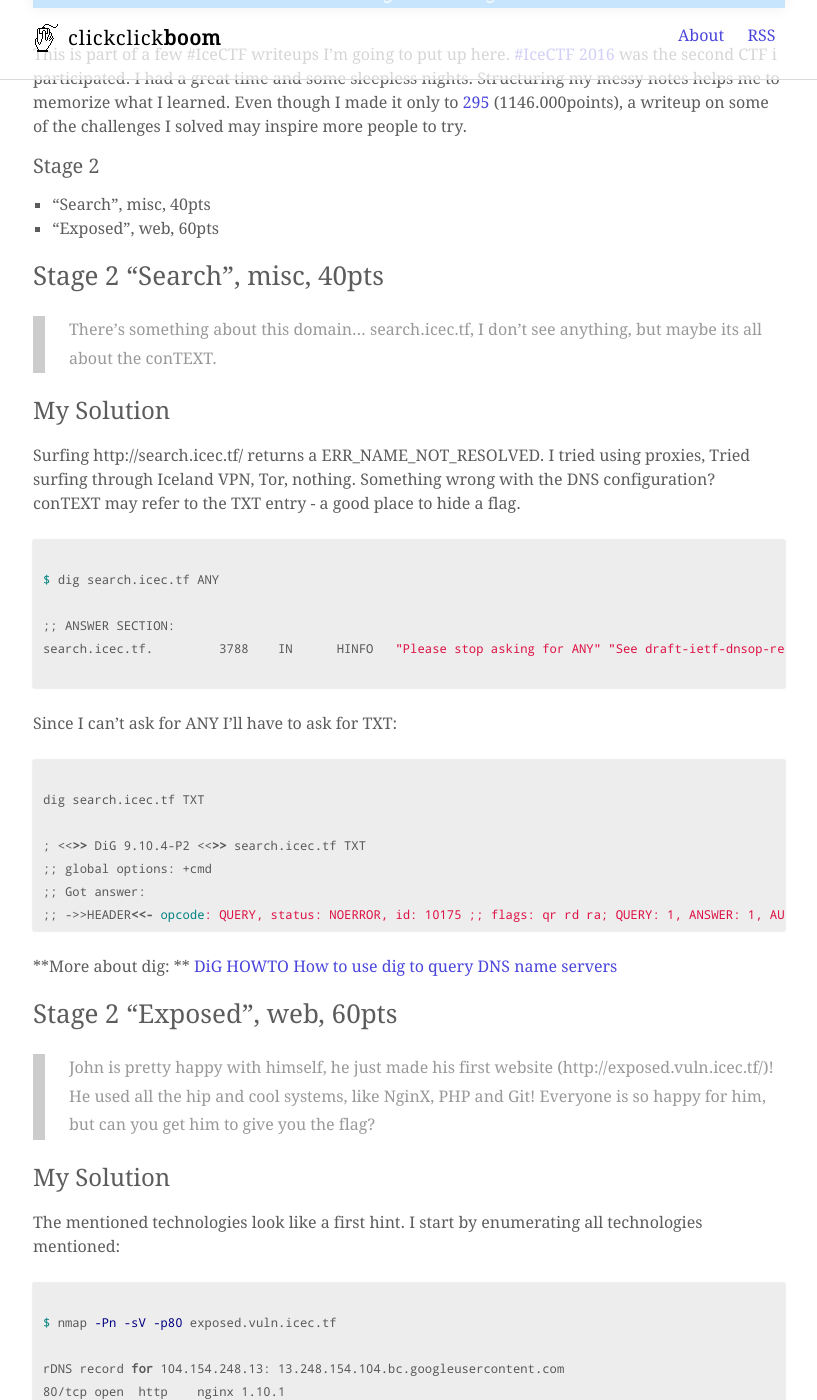
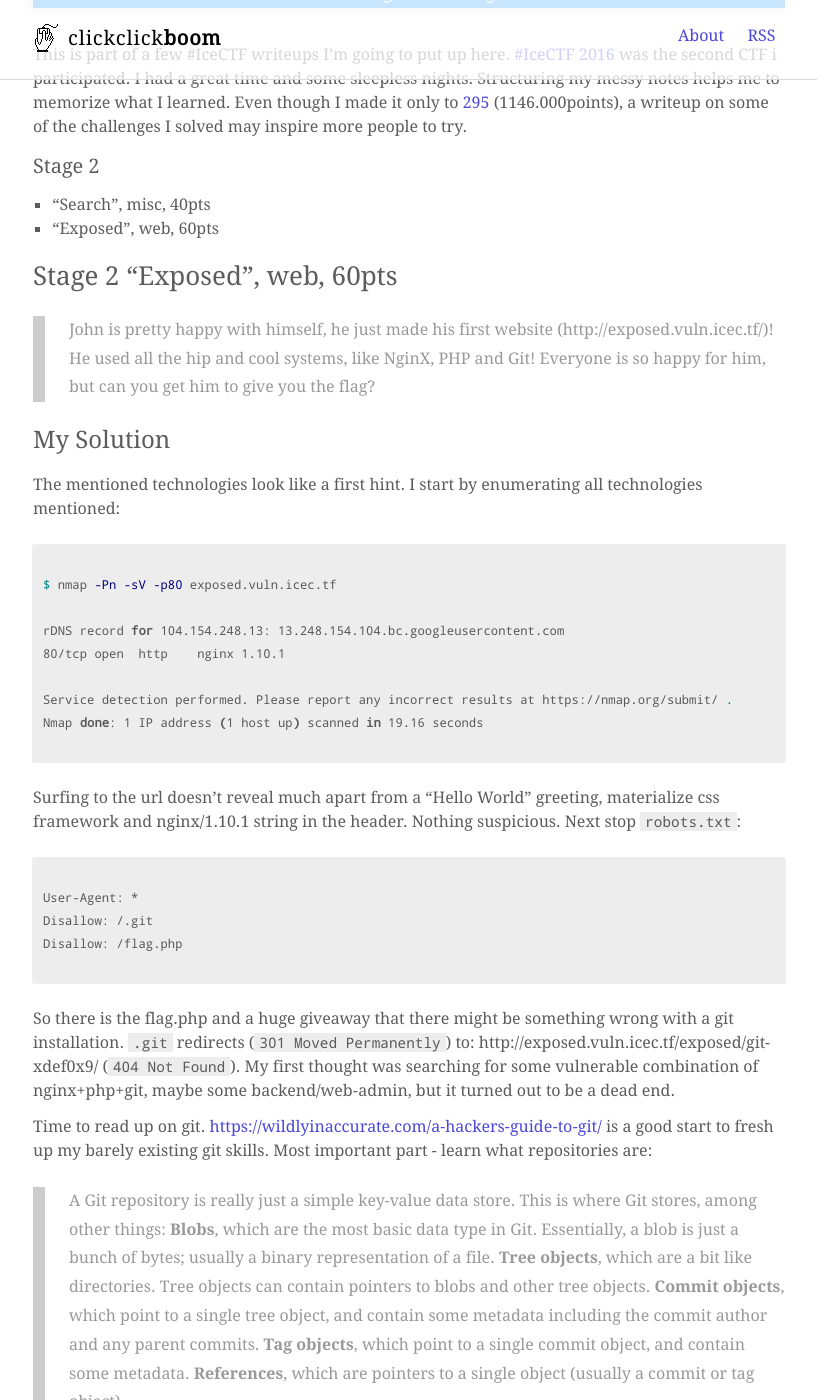
Before and after one commit to mrpnkt/mrpnkt.github.io, a Jekyll site: the page built from _posts/2016-08-27-icectf2016-exposed-writeup.md, in a window 1280 px wide and 1400 px high, scrolled down 488 px. Shown: the whole window, without its empty margins (231-1048 px from the left). Built offline with Jekyll 4.4.1, drawn with Linux system fonts in a browser that asks for light colours.

Commit message:
Update from Forestry.io - 2016-08-27-icectf2016-exposed-writeup.md

````diff
--- a/_posts/2016-08-27-icectf2016-exposed-writeup.md
+++ b/_posts/2016-08-27-icectf2016-exposed-writeup.md
@@ -15,52 +15,6 @@ This is part of a few #IceCTF writeups I'm going to put up here. [#IceCTF 2016](
 
 * "Search", misc, 40pts
 * "Exposed", web, 60pts
-
-## Stage 2 "Search", misc, 40pts
-> There's something about this domain... search.icec.tf, I don't see anything, but maybe its all about the conTEXT.
-
-### My Solution
-
-Surfing http://search.icec.tf/ returns a ERR_NAME_NOT_RESOLVED. I tried using proxies, Tried surfing through Iceland VPN, Tor, nothing. Something wrong with the DNS configuration? conTEXT may refer to the TXT entry - a good place to hide a flag.
-
-```bash
-
-$ dig search.icec.tf ANY
-
-;; ANSWER SECTION:
-search.icec.tf.		3788	IN	HINFO	"Please stop asking for ANY" "See draft-ietf-dnsop-refuse-any"
-
-```
-
-Since I can't ask for ANY I'll have to ask for TXT:
-
-```bash
-
-dig search.icec.tf TXT
-
-; <<>> DiG 9.10.4-P2 <<>> search.icec.tf TXT
-;; global options: +cmd
-;; Got answer:
-;; ->>HEADER<<- opcode: QUERY, status: NOERROR, id: 10175
-;; flags: qr rd ra; QUERY: 1, ANSWER: 1, AUTHORITY: 0, ADDITIONAL: 1
-
-;; OPT PSEUDOSECTION:
-; EDNS: version: 0, flags:; udp: 512
-;; QUESTION SECTION:
-;search.icec.tf.			IN	TXT
-
-;; ANSWER SECTION:
-search.icec.tf.		299	IN	TXT	"**IceCTF{flag5_all_0v3r_the_Plac3}**"
-
-;; Query time: 252 msec
-;; SERVER: 8.8.8.8#53(8.8.8.8)
-;; WHEN: lun ago 29 14:46:35 CEST 2016
-;; MSG SIZE  rcvd: 88
-
-```
-
-**More about dig: **
-[DiG HOWTO How to use dig to query DNS name servers](https://www.madboa.com/geek/dig/)
 
 ## Stage 2 "Exposed", web, 60pts
 
````
